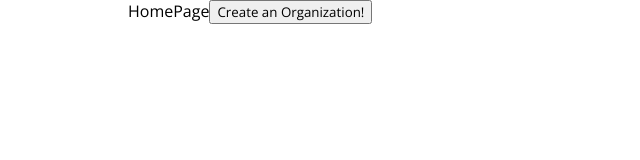
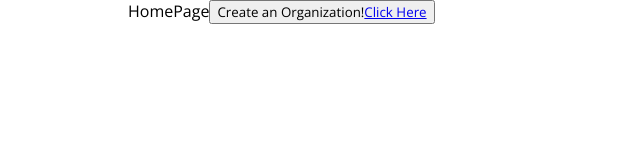
Before and after one commit to kmd2zjw/TaskMates, a React (Create React App) app in the folder frontend/: page / in a window 1280 px wide. Shown: the top 160 px of the page, without its empty margins (0-640 px from the left). Built offline with nearby package versions, Linux system fonts and the light colour scheme; the HTML template or start-up script is replaced by a standard one.

Commit message:
made button route to create org page.

```diff
--- a/frontend/src/pages/Home.jsx
+++ b/frontend/src/pages/Home.jsx
@@ -1,12 +1,18 @@
 import React from "react";
+import { useState } from "react";
+import { Link, useNavigate } from "react-router-dom";
+import axios from "axios";
 
-//import './Home.scss';
 const Home = () => {
+    const [err, setError] = useState(null);
+    const navigate = useNavigate();
 
     return (
         <div>HomePage
-            <button>Create an Organization!</button>
-
+            <button className="createOrg">
+                Create an Organization!
+                <Link to="./organizations">Click Here</Link>
+            </button>
         </div>
 
     )
--- a/frontend/src/pages/Organizations.jsx
+++ b/frontend/src/pages/Organizations.jsx
@@ -1,5 +1,5 @@
 import React from "react";
-//import './Home.scss';
+
 const Organizations = () => {
     return (
         <div>Organizations
```
